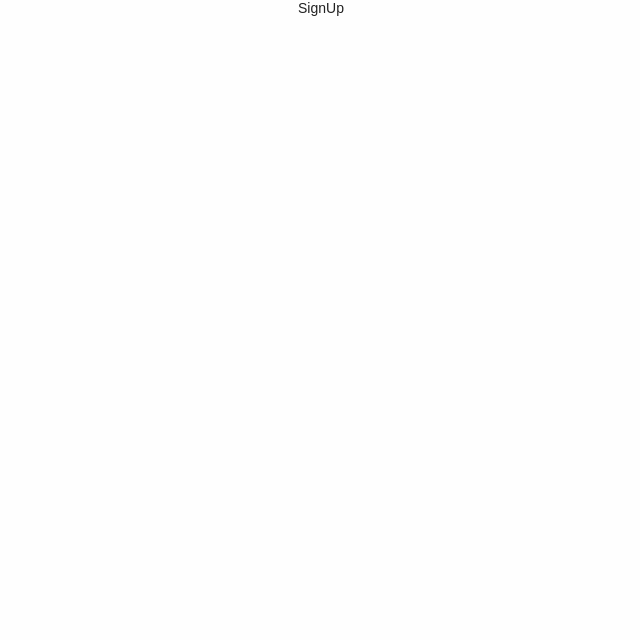
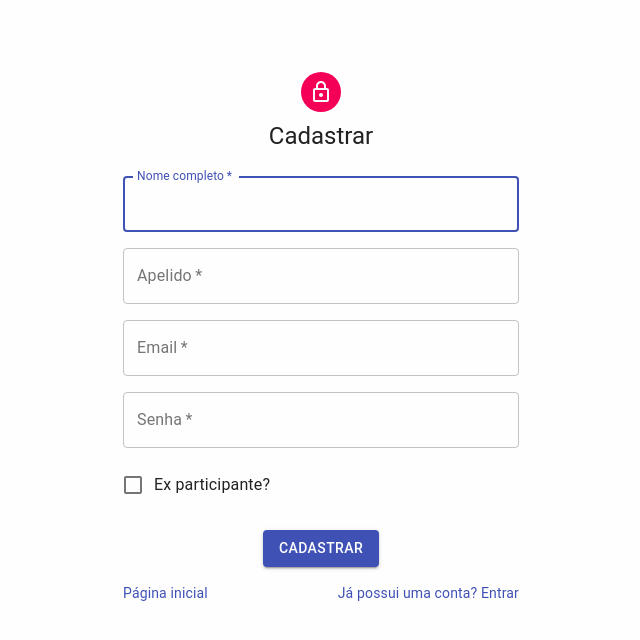
Before and after one commit to luanrem/MRweb-frontend, a React (Create React App) app: page /register in a window 1280 px wide. Shown: the top 640 px of the page, without its empty margins (319-959 px from the left). Built offline with nearby package versions, Linux system fonts and the light colour scheme; the HTML template or start-up script is replaced by a standard one.

Commit message:
Initial SignIn and SignUp page

```diff
--- a/src/pages/SignIn/index.js
+++ b/src/pages/SignIn/index.js
@@ -1,11 +1,109 @@
 import React from 'react';
+import Avatar from '@material-ui/core/Avatar';
+import Button from '@material-ui/core/Button';
+import CssBaseline from '@material-ui/core/CssBaseline';
+import TextField from '@material-ui/core/TextField';
+import FormControlLabel from '@material-ui/core/FormControlLabel';
+import Checkbox from '@material-ui/core/Checkbox';
+import Link from '@material-ui/core/Link';
+import Grid from '@material-ui/core/Grid';
+import LockOutlinedIcon from '@material-ui/icons/LockOutlined';
+import Typography from '@material-ui/core/Typography';
+import { makeStyles } from '@material-ui/core/styles';
+import Container from '@material-ui/core/Container';
 
-// import { Container } from './styles';
 
-function SignIn() {
+const useStyles = makeStyles((theme) => ({
+  paper: {
+    marginTop: theme.spacing(8),
+    display: 'flex',
+    flexDirection: 'column',
+    alignItems: 'center',
+  },
+  avatar: {
+    margin: theme.spacing(1),
+    backgroundColor: theme.palette.secondary.main,
+  },
+  form: {
+    width: '100%', // Fix IE 11 issue.
+    marginTop: theme.spacing(1),
+  },
+  submit: {
+    margin: theme.spacing(3, 0, 2),
+  },
+}));
+
+export default function SignIn() {
+  const classes = useStyles();
+
   return (
-    <div>SignIn</div>
+    <Container component="main" maxWidth="xs">
+      <CssBaseline />
+      <div className={classes.paper}>
+        <Avatar className={classes.avatar}>
+          <LockOutlinedIcon />
+        </Avatar>
+        <Typography component="h1" variant="h5">
+          Entrar
+        </Typography>
+        <form className={classes.form} noValidate>
+          <TextField
+            variant="outlined"
+            margin="normal"
+            required
+            fullWidth
+            id="email"
+            label="E-mail"
+            name="email"
+            autoComplete="email"
+            autoFocus
+          />
+          <TextField
+            variant="outlined"
+            margin="normal"
+            required
+            fullWidth
+            name="password"
+            label="Senha"
+            type="password"
+            id="password"
+            autoComplete="current-password"
+          />
+          <FormControlLabel
+            control={<Checkbox value="remember" color="primary" />}
+            label="Continuar conectado"
+          />
+          <Button
+            type="submit"
+            fullWidth
+            variant="contained"
+            color="primary"
+            className={classes.submit}
+          >
+            Entrar
+          </Button>
+          <Grid container>
+            <Grid item xs>
+              <Link href="#" variant="body2">
+                Esqueceu a senha?
+              </Link>
+            </Grid>
+            <Grid item>
+              <Link href="/register" variant="body2">
+                {"Ainda não tem conta? Cadastre-se"}
+              </Link>
+            </Grid>
+          </Grid>
+          <Grid container spacing={4} direction="column">
+            <Grid item />
+            <Grid item >
+              <Link href="/" variant="body2">
+                {"Página inicial"}
+              </Link>
+            </Grid>
+          </Grid>
+        </form>
+      </div>
+    </Container>
   );
 }
-
-export default SignIn;
--- a/src/pages/SignUp/index.js
+++ b/src/pages/SignUp/index.js
@@ -1,11 +1,129 @@
 import React from 'react';
+import Avatar from '@material-ui/core/Avatar';
+import Button from '@material-ui/core/Button';
+import CssBaseline from '@material-ui/core/CssBaseline';
+import TextField from '@material-ui/core/TextField';
+import FormControlLabel from '@material-ui/core/FormControlLabel';
+import Checkbox from '@material-ui/core/Checkbox';
+import Link from '@material-ui/core/Link';
+import Grid from '@material-ui/core/Grid';
+import LockOutlinedIcon from '@material-ui/icons/LockOutlined';
+import Typography from '@material-ui/core/Typography';
+import { makeStyles } from '@material-ui/core/styles';
+import Container from '@material-ui/core/Container';
 
-// import { Container } from './styles';
 
-function SignUp() {
+const useStyles = makeStyles((theme) => ({
+  paper: {
+    marginTop: theme.spacing(8),
+    display: 'flex',
+    flexDirection: 'column',
+    alignItems: 'center',
+  },
+  avatar: {
+    margin: theme.spacing(1),
+    backgroundColor: theme.palette.secondary.main,
+  },
+  form: {
+    width: '100%', // Fix IE 11 issue.
+    marginTop: theme.spacing(3),
+  },
+  submit: {
+    margin: theme.spacing(3, 0, 2),
+  },
+}));
+
+export default function SignUp() {
+  const classes = useStyles();
+
   return (
-    <div>SignUp</div>
+    <Container component="main" maxWidth="xs">
+      <CssBaseline />
+      <div className={classes.paper}>
+        <Avatar className={classes.avatar}>
+          <LockOutlinedIcon />
+        </Avatar>
+        <Typography component="h1" variant="h5">
+          Cadastrar
+        </Typography>
+        <form className={classes.form} noValidate>
+          <Grid container spacing={2}>
+            <Grid item xs={12} sm={12}>
+              <TextField
+                autoComplete="fname"
+                name="firstName"
+                variant="outlined"
+                required
+                fullWidth
+                id="firstName"
+                label="Nome completo"
+                autoFocus
+              />
+            </Grid>
+            <Grid item xs={12} sm={12}>
+              <TextField
+                variant="outlined"
+                required
+                fullWidth
+                id="lastName"
+                label="Apelido"
+                name="lastName"
+                autoComplete="lname"
+              />
+            </Grid>
+            <Grid item xs={12}>
+              <TextField
+                variant="outlined"
+                required
+                fullWidth
+                id="email"
+                label="Email"
+                name="email"
+                autoComplete="email"
+              />
+            </Grid>
+            <Grid item xs={12}>
+              <TextField
+                variant="outlined"
+                required
+                fullWidth
+                name="password"
+                label="Senha"
+                type="password"
+                id="password"
+                autoComplete="current-password"
+              />
+            </Grid>
+            <Grid item xs={12}>
+              <FormControlLabel
+                control={<Checkbox value="allowExtraEmails" color="primary" />}
+                label="Ex participante?"
+              />
+            </Grid>
+          </Grid>
+          <Button
+            type="submit"
+            fullWidth
+            variant="contained"
+            color="primary"
+            className={classes.submit}
+          >
+            Cadastrar
+          </Button>
+          <Grid container justify="space-between">
+            <Grid item >
+              <Link href="/" variant="body2">
+                {"Página inicial"}
+              </Link>
+            </Grid>
+            <Grid item>
+              <Link href="/login" variant="body2">
+                Já possui uma conta? Entrar
+              </Link>
+            </Grid>
+          </Grid>
+        </form>
+      </div>
+    </Container>
   );
 }
-
-export default SignUp;
```
